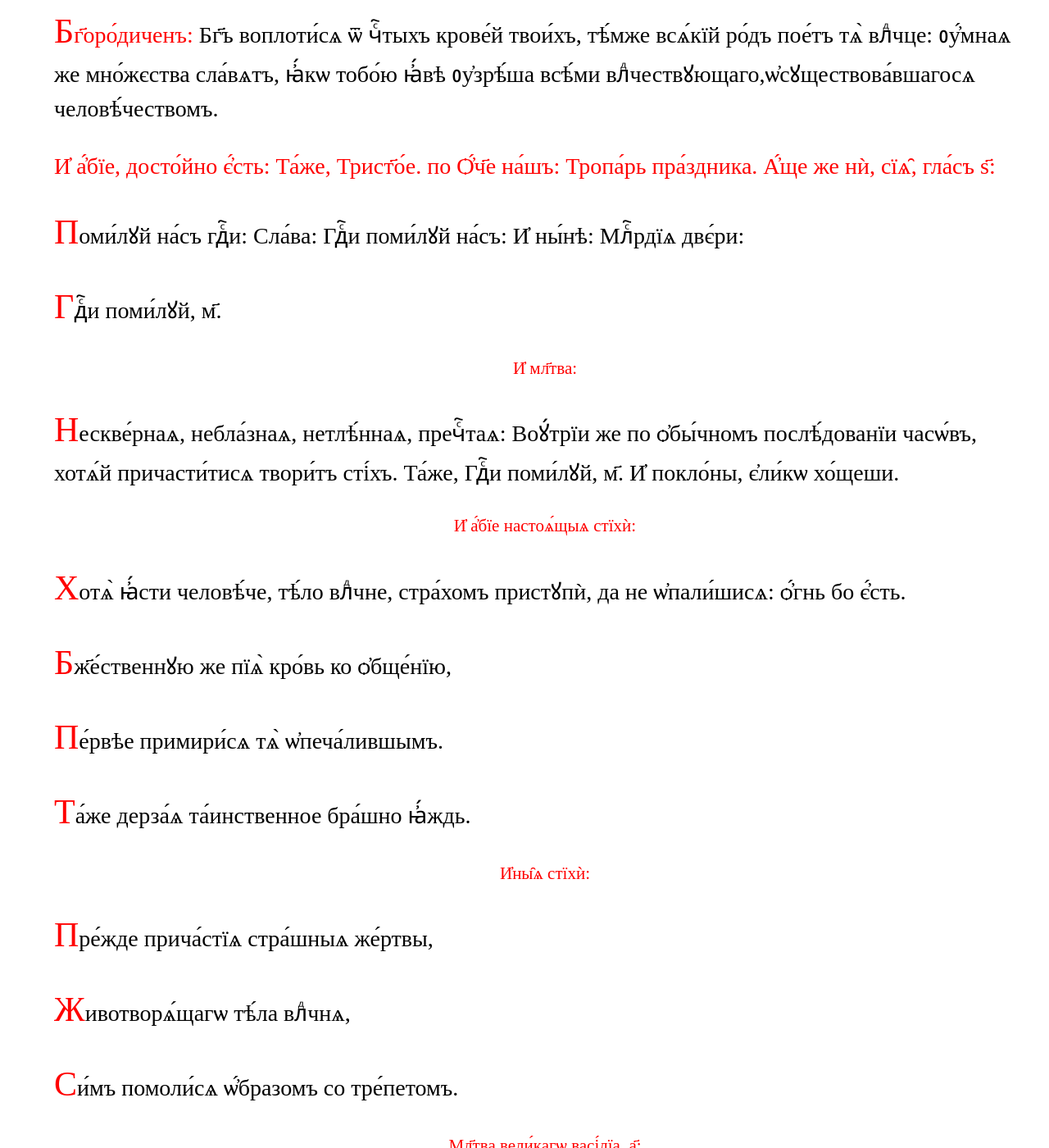
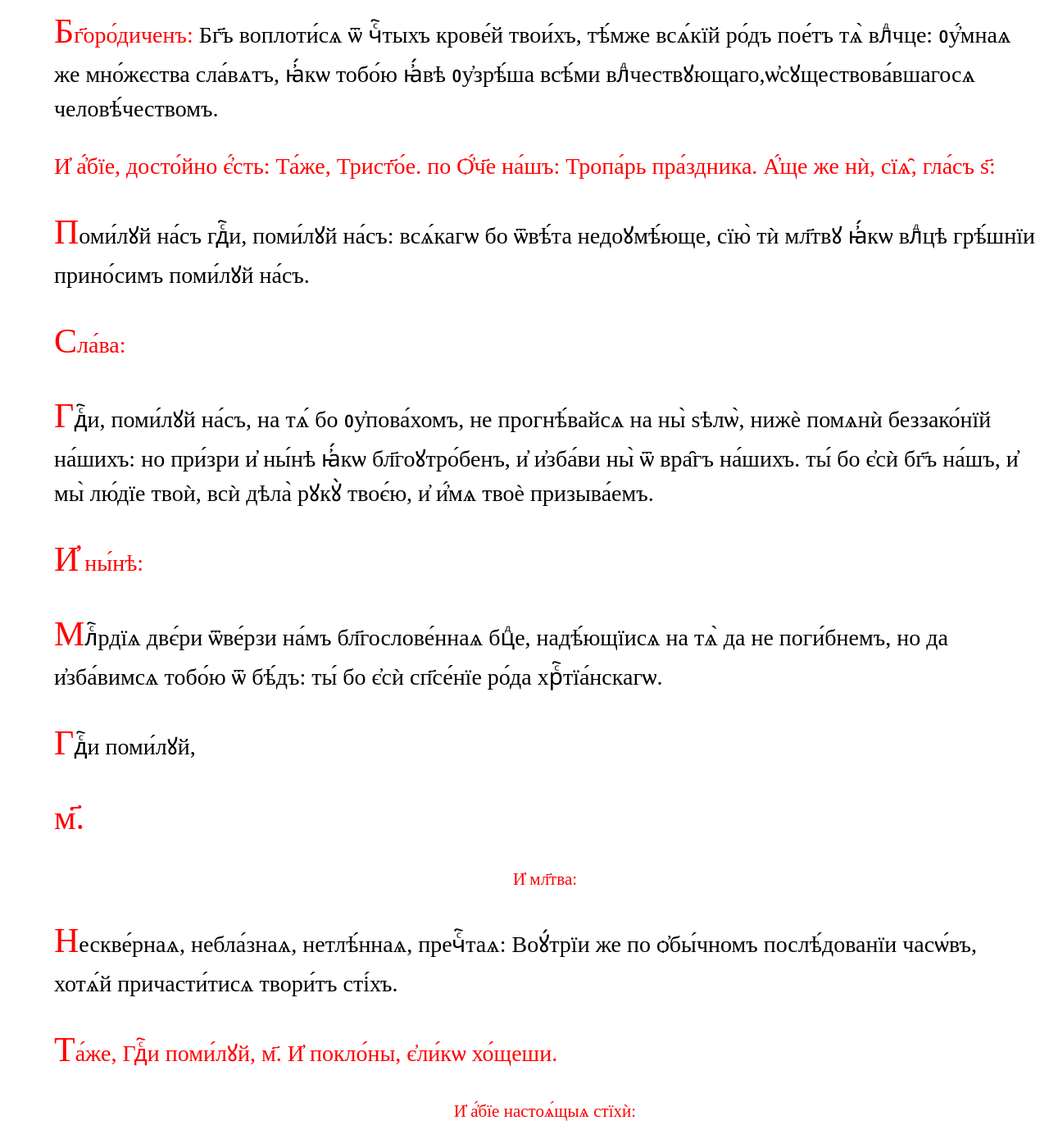
Before and after one commit to markjville/markjville.github.io, a Jekyll site: the page docs/последование-ко-причастию.html, which Jekyll copies as it is, in a window 1280 px wide and 1400 px high, scrolled down 7680 px. Shown: the whole window at 82% size. Built offline with Jekyll 4.4.1, drawn with Linux system fonts in a browser that asks for light colours; some web fonts are replaced; comment, search, counter and statistics services are not loaded.

Commit message:
Update последование-ко-причастию.html

```diff
--- a/docs/последование-ко-причастию.html
+++ b/docs/последование-ко-причастию.html
@@ -227,17 +227,25 @@ p::first-letter {
 <div style="text-align;color:red;">И҆ а҆́бїе, досто́йно є҆́сть: Та́же, Трист҃о́е. по Ѻ҆́ч҃е на́шъ: Тропа́рь
 пра́здника. А҆́ще же нѝ, сїѧ̑, гла́съ ѕ҃: </div>
 
-<p>Поми́лꙋй на́съ гдⷭ҇и: Сла́ва: Гдⷭ҇и поми́лꙋй на́съ: И҆ ны́нѣ: Млⷭ҇рдїѧ двє́ри: </p>
+<p>Поми́лꙋй на́съ гдⷭ҇и, поми́лꙋй на́съ: всѧ́кагѡ бо ѿвѣ́та недоꙋмѣ́юще, сїю̀ тѝ мл҃твꙋ ꙗ҆́кѡ влⷣцѣ грѣ́шнїи прино́симъ поми́лꙋй на́съ.</p>
 
-<p>Гдⷭ҇и поми́лꙋй, м҃.
+<p><span style="color: red;">Сла́ва:</span>
+
+<p>Гдⷭ҇и, поми́лꙋй на́съ, на тѧ́ бо ᲂу҆пова́хомъ, не прогнѣ́вайсѧ на ны̀ ѕѣлѡ̀, нижѐ помѧнѝ беззако́нїй на́шихъ: но при́зри и҆ ны́нѣ ꙗ҆́кѡ бл҃гоꙋтро́бенъ, и҆ и҆зба́ви ны̀ ѿ вра̑гъ на́шихъ. ты́ бо є҆сѝ бг҃ъ на́шъ, и҆ мы̀ лю́дїе твоѝ, всѝ дѣла̀ рꙋкꙋ̀ твоє́ю, и҆ и҆́мѧ твоѐ призыва́емъ.</p>
+
+<p><span style="color: red;">И҆ ны́нѣ:</span>
+
+<p>Млⷭ҇рдїѧ двє́ри ѿве́рзи на́мъ бл҃гослове́ннаѧ бцⷣе, надѣ́ющїисѧ на тѧ̀ да не поги́бнемъ, но да и҆зба́вимсѧ тобо́ю ѿ бѣ́дъ: ты́ бо є҆сѝ сп҃се́нїе ро́да хрⷭ҇тїа́нскагѡ.</p>
+
+<p>Гдⷭ҇и поми́лꙋй, <p><span style="color: red;">м҃.</span></p>
 
 <div style="text-align:center;color:red;font-size:75%">И҆ мл҃тва:</div>
 <p>Нескве́рнаѧ, небла́знаѧ, нетлѣ́ннаѧ, пречⷭ҇таѧ:
 Воꙋ́трїи же
 по ѻ҆бы́чномъ послѣ́дованїи часѡ́въ, хотѧ́й причасти́тисѧ
-твори́тъ сті́хъ.
+твори́тъ сті́хъ.</p>
 
-Та́же, Гдⷭ҇и поми́лꙋй, м҃. И҆ покло́ны, є҆ли́кѡ хо́щеши.
+<p><span style="color: red;">Та́же, Гдⷭ҇и поми́лꙋй, м҃. И҆ покло́ны, є҆ли́кѡ хо́щеши.
 <div style="text-align:center;color:red;font-size:75%">И҆ а҆́бїе настоѧ́щыѧ стїхѝ:</div>
 <p>Хотѧ̀ ꙗ҆́сти человѣ́че, тѣ́ло влⷣчне,
 cтра́хомъ пристꙋпѝ, да не ѡ҆пали́шисѧ: ѻ҆́гнь бо є҆́сть.</p>
```
